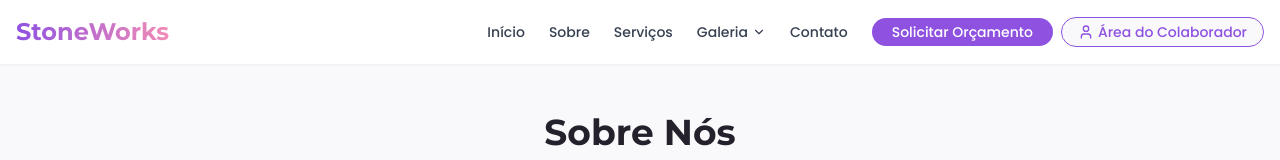
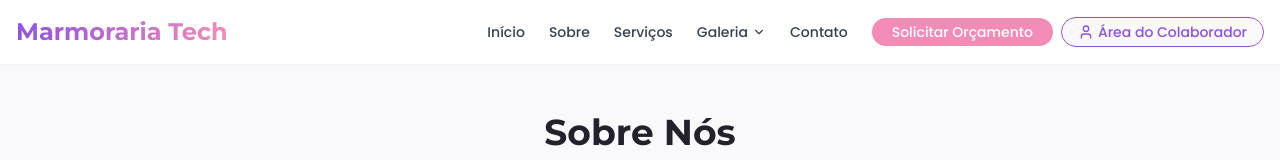
Before and after one commit to TauaRibeiro/marmoraria-budget-manager, a React (Vite) app: page /sobre in a window 1280 px wide. Shown: the top 160 px of the page. Built offline with nearby package versions, Linux system fonts and the light colour scheme.

Commit message:
feat: Update button colors and branding
Update button colors to be consistent and use a more appealing color.
Replace "StoneWorks" with "Marmoraria Tech" in the header.

```diff
--- a/src/components/Navbar.tsx
+++ b/src/components/Navbar.tsx
@@ -21,7 +21,7 @@ const Navbar = () => {
       <div className="container mx-auto px-4 py-3 flex justify-between items-center">
         <Link to="/" className="flex items-center space-x-2">
           <span className="text-2xl font-heading font-bold bg-gradient-to-r from-primary to-secondary bg-clip-text text-transparent">
-            StoneWorks
+            Marmoraria Tech
           </span>
         </Link>
 
@@ -85,7 +85,7 @@ const Navbar = () => {
           </Button>
           <div className="flex items-center space-x-2">
             <Link to="/orcamento">
-              <Button className="bg-primary hover:bg-primary/90 text-white text-sm rounded-full px-5 py-1 h-auto">
+              <Button className="bg-secondary hover:bg-secondary/90 text-white text-sm rounded-full px-5 py-1 h-auto">
                 Solicitar Orçamento
               </Button>
             </Link>
@@ -181,7 +181,7 @@ const Navbar = () => {
             </Button>
             <Link
               to="/orcamento"
-              className="bg-primary hover:bg-primary/90 text-white font-medium px-4 py-2 rounded-md text-center"
+              className="bg-secondary hover:bg-secondary/90 text-white font-medium px-4 py-2 rounded-md text-center"
               onClick={toggleMenu}
             >
               Solicitar Orçamento
--- a/src/pages/ServicosPage.tsx
+++ b/src/pages/ServicosPage.tsx
@@ -78,7 +78,7 @@ const ServicosPage = () => {
                 <div className="mt-auto">
                   <Button
                     onClick={handleWhatsAppContact}
-                    className="w-full"
+                    className="w-full bg-secondary hover:bg-secondary/90"
                   >
                     Solicitar Informações
                   </Button>
@@ -124,7 +124,7 @@ const ServicosPage = () => {
           <h2 className="text-2xl font-bold mb-6">Pronto para Transformar seu Ambiente?</h2>
           <div className="flex flex-col sm:flex-row gap-4 justify-center">
             <Link to="/orcamento">
-              <Button size="lg" className="min-w-[200px]">
+              <Button size="lg" className="min-w-[200px] bg-secondary hover:bg-secondary/90">
                 Solicitar Orçamento
               </Button>
             </Link>
```
